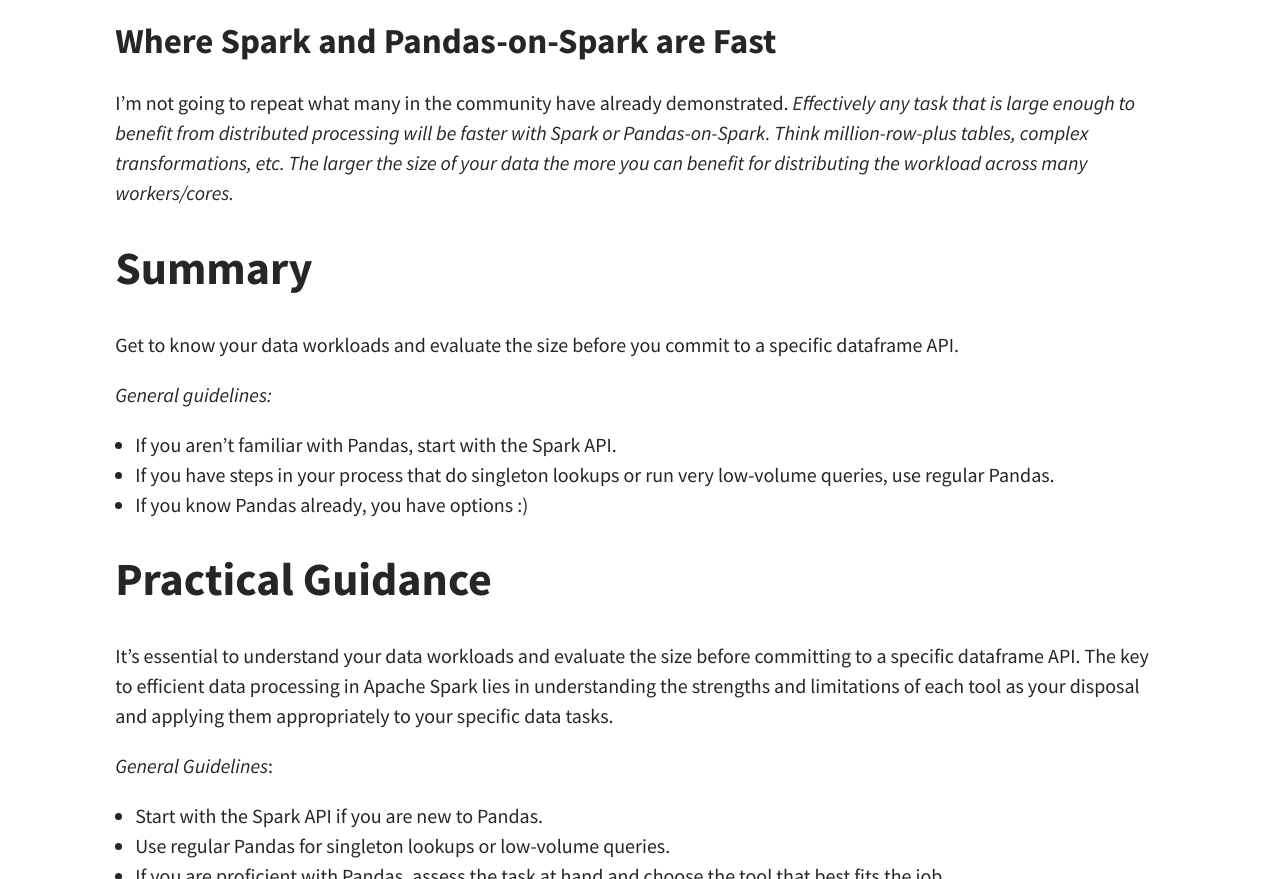
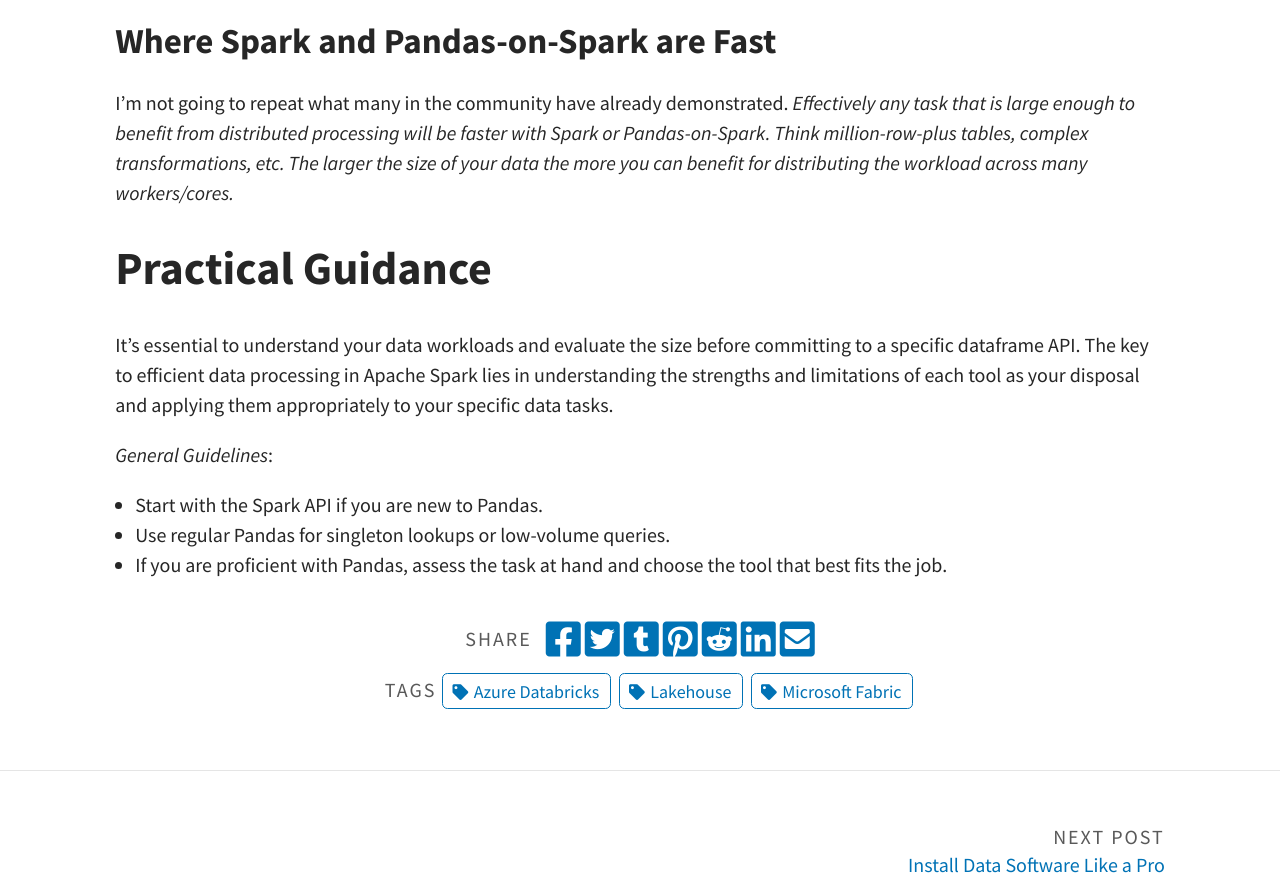
Before and after one commit to mwc360/mwc360.github.io, a Jekyll site: the page built from _posts/2024-01-24-Querying-Databases-via-Apache-Spark-Pandas-or-Spark.md, in a window 1280 px wide and 900 px high, scrolled down 4660 px, cut to the strip 21-900 px from the top of the window. Built offline with Jekyll 4.4.1, drawn with Linux system fonts in a browser that asks for light colours; comment, search, counter and statistics services are not loaded; some of the changed text lies outside the part shown.

Commit message:
remove redundant summary

```diff
--- a/_posts/2024-01-24-Querying-Databases-via-Apache-Spark-Pandas-or-Spark.md
+++ b/_posts/2024-01-24-Querying-Databases-via-Apache-Spark-Pandas-or-Spark.md
@@ -118,14 +118,6 @@
 ## Where Spark and Pandas-on-Spark are Fast
 I'm not going to repeat what many in the community have already demonstrated. _Effectively any task that is large enough to benefit from distributed processing will be faster with Spark or Pandas-on-Spark. Think million-row-plus tables, complex transformations, etc. The larger the size of your data the more you can benefit for distributing the workload across many workers/cores._
 
-# Summary
-Get to know your data workloads and evaluate the size before you commit to a specific dataframe API.
-
-_General guidelines:_
-- If you aren't familiar with Pandas, start with the Spark API.
-- If you have steps in your process that do singleton lookups or run very low-volume queries, use regular Pandas.
-- If you know Pandas already, you have options :)
-
 # Practical Guidance
 It’s essential to understand your data workloads and evaluate the size before committing to a specific dataframe API. The key to efficient data processing in Apache Spark lies in understanding the strengths and limitations of each tool as your disposal and applying them appropriately to your specific data tasks.
 
```
